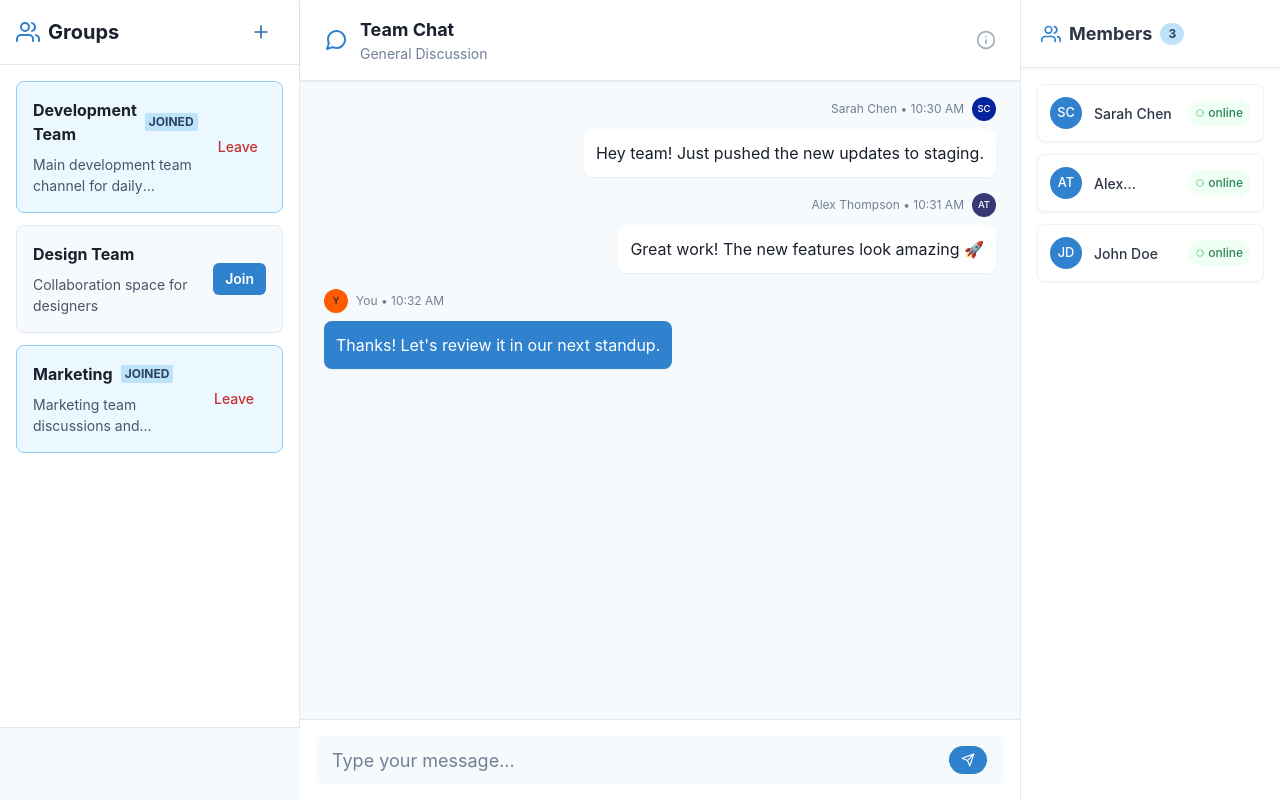
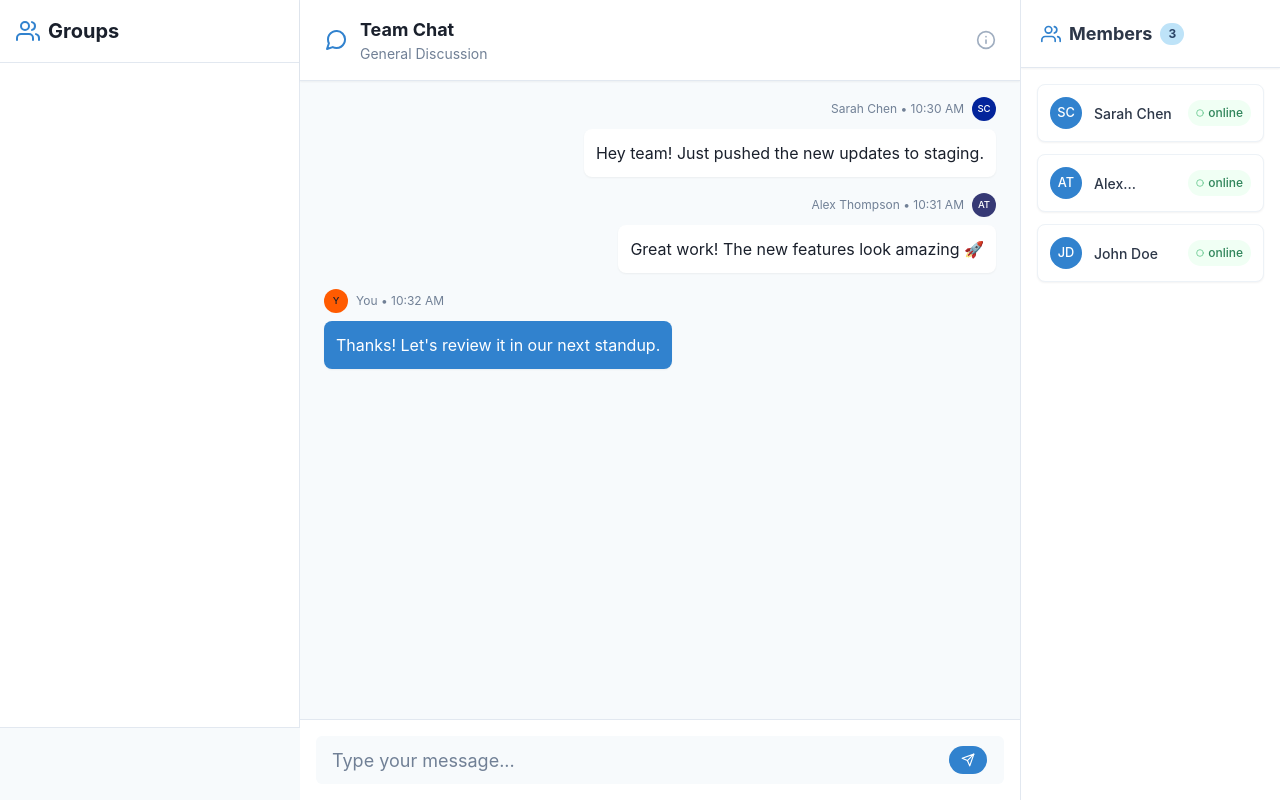
Before and after one commit to Aishwaryagunjal6/Collabrium, a React (Vite) app: page /chat in a window 1280 px wide. Built offline with nearby package versions, Linux system fonts and the light colour scheme.

Commit message:
Logic to fetch all the groups

```diff
--- a/src/components/Sidebar.jsx
+++ b/src/components/Sidebar.jsx
@@ -19,38 +19,50 @@ import {
   Badge,
   Tooltip,
 } from "@chakra-ui/react";
-import { useState } from "react";
+import axios from "axios";
+import { useEffect, useState } from "react";
 import { FiLogOut, FiPlus, FiUsers } from "react-icons/fi";
 import { Link } from "react-router-dom";
 
 const Sidebar = () => {
   const { isOpen, onOpen, onClose } = useDisclosure();
   const [newGroupName, setNewGroupName] = useState("");
+  const [groups, setGroups] = useState([]);
   const [newGroupDescription, setNewGroupDescription] = useState("");
+  const [isAdmin, setIsAdmin] = useState(false);
   const toast = useToast();
-  const isAdmin = true;
 
-  // Sample groups data
-  const groups = [
-    {
-      id: 1,
-      name: "Development Team",
-      description: "Main development team channel for daily updates",
-      isJoined: true,
-    },
-    {
-      id: 2,
-      name: "Design Team",
-      description: "Collaboration space for designers",
-      isJoined: false,
-    },
-    {
-      id: 3,
-      name: "Marketing",
-      description: "Marketing team discussions and campaigns",
-      isJoined: true,
-    },
-  ];
+  useEffect(()=>{
+    checkAdminStatus();
+    fetchGroups()
+  }, []);
+
+  // check if login user is an Admin
+  const checkAdminStatus = ()=>{
+    const userInfo = JSON.parse(localStorage.getItem('userInfo' || {}))
+    // console.log(userInfo)
+    // update admin status
+    setIsAdmin(userInfo?.isAdmin || false)
+  }
+
+  // Function to fetch all groups
+  const fetchGroups= async ()=>{
+    try{
+      const userInfo = JSON.parse(localStorage.getItem('userInfo' || {}))
+      const token = userInfo.token
+      // console.log(token)
+      const {data} = await axios.get("http://localhost:3001/api/groups", {
+        headers:{
+          Authorization: `Bearer ${token}`
+        }
+      })
+      // console.log(data)
+      setGroups(data)
+    }catch(error){
+
+    }
+  }
+
 
   return (
     <Box
```
